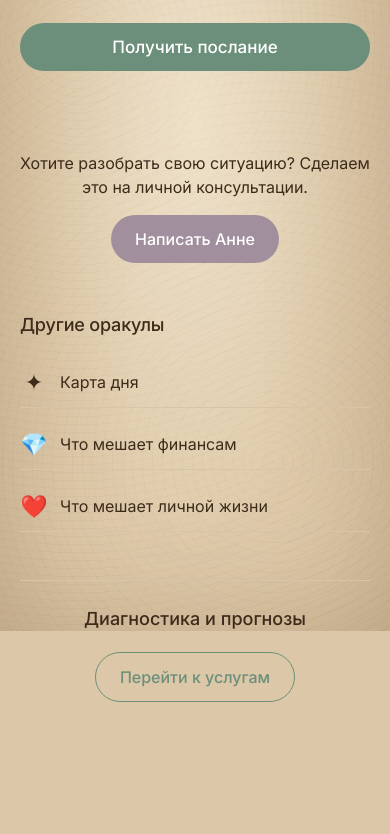
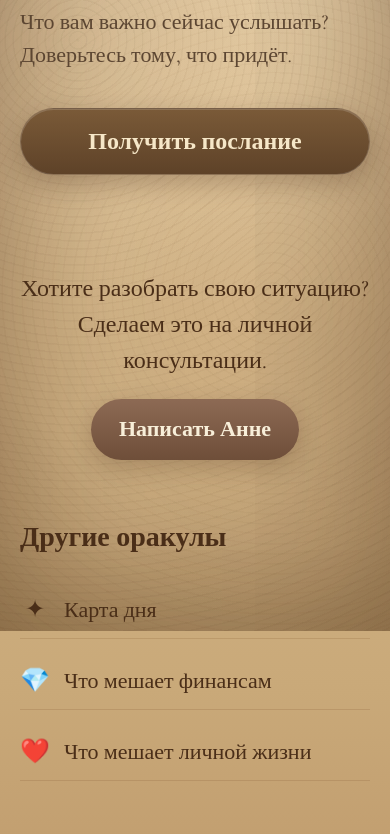
Before and after one commit to annaorakul/oracle, a plain HTML site: page index.html in a window 390 px wide. Shown: the part 213-1047 px from the top of the page. Before the commit the page ends 963 px from the top, so only its background shows below. Drawn offline with nearby package versions, Linux system fonts and the light colour scheme.

Commit message:
Update index.html

````diff
--- a/index.html
+++ b/index.html
@@ -1,10 +1,14 @@
+```html id="od9hmm"
 <!DOCTYPE html>
 <html lang="ru">
 <head>
     <meta charset="UTF-8">
     <meta name="viewport" content="width=device-width, initial-scale=1.0, viewport-fit=cover">
     <title>Анна — Послание Вселенной</title>
-    <link href="https://fonts.googleapis.com/css2?family=Inter:opsz,wght@14..32,300;14..32,400;14..32,500;14..32,600&display=swap" rel="stylesheet">
+
+    <!-- Шрифт старинной книги -->
+    <link href="https://fonts.googleapis.com/css2?family=Cormorant+Garamond:wght@400;500;600;700&display=swap" rel="stylesheet">
+
     <style>
         * {
             margin: 0;
@@ -13,167 +17,221 @@
         }
 
         body {
-            font-family: 'Inter', sans-serif;
+            font-family: 'Cormorant Garamond', serif;
             color: #2C2A2B;
             line-height: 1.5;
             padding: 0 16px;
             position: relative;
-            background-color: #DCC8A8; /* базовый тёплый тон */
+            overflow-x: hidden;
+
+            /* Фон древнего свитка */
+            background:
+                radial-gradient(circle at top, rgba(255,245,220,0.35), transparent 40%),
+                linear-gradient(
+                    180deg,
+                    #e2c79d 0%,
+                    #d7b98c 35%,
+                    #c9a979 70%,
+                    #b89063 100%
+                );
+
+            min-height: 100vh;
         }
 
-        /* Основной слой — имитация пергамента */
+        /* Текстура бумаги */
         body::before {
             content: '';
             position: fixed;
-            top: 0;
-            left: 0;
-            width: 100%;
-            height: 100%;
+            inset: 0;
             pointer-events: none;
             z-index: 0;
+
             background-image:
-                /* Светлое пятно в центре (как от освещения) */
-                radial-gradient(ellipse at 50% 40%, rgba(250, 242, 225, 0.6) 0%, rgba(230, 210, 180, 0.3) 60%, rgba(200, 170, 135, 0.2) 100%),
-                /* Мелкая зернистость пергамента */
-                repeating-radial-gradient(circle at 20% 30%, rgba(160, 120, 80, 0.08) 0px, rgba(160, 120, 80, 0.08) 1px, transparent 1px, transparent 8px),
-                repeating-radial-gradient(circle at 70% 80%, rgba(140, 100, 65, 0.06) 0px, rgba(140, 100, 65, 0.06) 1px, transparent 1px, transparent 10px);
-            background-blend-mode: overlay;
+                repeating-radial-gradient(
+                    circle at 20% 30%,
+                    rgba(90,60,30,0.05) 0px,
+                    rgba(90,60,30,0.05) 1px,
+                    transparent 2px,
+                    transparent 8px
+                ),
+
+                repeating-radial-gradient(
+                    circle at 70% 60%,
+                    rgba(120,80,40,0.04) 0px,
+                    rgba(120,80,40,0.04) 1px,
+                    transparent 2px,
+                    transparent 10px
+                ),
+
+                radial-gradient(
+                    circle at 15% 20%,
+                    rgba(120,70,30,0.10),
+                    transparent 35%
+                ),
+
+                radial-gradient(
+                    circle at 85% 70%,
+                    rgba(90,50,20,0.08),
+                    transparent 40%
+                );
+
+            mix-blend-mode: multiply;
+            opacity: 0.9;
         }
 
-        /* Тёмные края (эффект старого листа) */
+        /* Затемнение краёв */
         body::after {
             content: '';
             position: fixed;
-            top: 0;
-            left: 0;
-            width: 100%;
-            height: 100%;
+            inset: 0;
             pointer-events: none;
             z-index: 0;
-            box-shadow: inset 0 0 120px rgba(100, 70, 40, 0.25);
+
+            background:
+                radial-gradient(
+                    circle,
+                    transparent 55%,
+                    rgba(60,35,15,0.15) 100%
+                );
+
+            box-shadow:
+                inset 0 0 120px rgba(70,40,15,0.35),
+                inset 0 0 220px rgba(40,20,5,0.20);
         }
 
         .container {
             max-width: 600px;
             margin: 0 auto;
-            padding: 40px 0 64px;
+            padding: 48px 0 72px;
             position: relative;
             z-index: 1;
         }
 
         .name {
-            font-size: 32px;
-            font-weight: 600;
-            letter-spacing: -0.01em;
-            margin-bottom: 48px;
+            font-size: 42px;
+            font-weight: 700;
+            letter-spacing: 0.02em;
+            margin-bottom: 56px;
             text-align: center;
-            color: #3D2B1A;
+            color: #4A2E18;
+            text-shadow: 0 1px 1px rgba(255,255,255,0.25);
         }
 
         .oracle-title {
-            font-size: 24px;
-            font-weight: 500;
-            margin-bottom: 16px;
-            letter-spacing: -0.01em;
+            font-size: 34px;
+            font-weight: 600;
+            margin-bottom: 18px;
             text-align: left;
-            color: #3D2B1A;
+            color: #4A2E18;
         }
 
         .intro-text {
-            font-size: 18px;
+            font-size: 24px;
             font-weight: 400;
-            color: #5A4A35;
-            margin-bottom: 32px;
-            line-height: 1.4;
+            color: #5C4632;
+            margin-bottom: 36px;
+            line-height: 1.5;
             text-align: left;
         }
 
         .primary-btn {
-            background-color: #6B8F7A;
-            color: white;
-            border: none;
+            background: linear-gradient(180deg, #7A5A38 0%, #5E4228 100%);
+            color: #F6E7C8;
+            border: 1px solid rgba(255,255,255,0.15);
             width: 100%;
-            padding: 16px 24px;
-            font-size: 18px;
-            font-weight: 500;
-            font-family: 'Inter', sans-serif;
-            border-radius: 48px;
+            padding: 18px 24px;
+            font-size: 24px;
+            font-weight: 600;
+            font-family: 'Cormorant Garamond', serif;
+            border-radius: 999px;
             cursor: pointer;
-            transition: background-color 0.2s ease;
-            margin-bottom: 32px;
+            transition: all 0.25s ease;
+            margin-bottom: 40px;
             text-align: center;
+            box-shadow:
+                0 8px 24px rgba(50,25,10,0.25),
+                inset 0 1px 0 rgba(255,255,255,0.15);
         }
 
         .primary-btn:hover {
-            background-color: #5D7D6B;
+            transform: translateY(-2px);
+            box-shadow:
+                0 12px 28px rgba(50,25,10,0.35),
+                inset 0 1px 0 rgba(255,255,255,0.2);
         }
 
         .message-block {
-            background-color: rgba(250, 242, 230, 0.75);
+            background: rgba(245, 229, 197, 0.72);
             backdrop-filter: blur(2px);
-            border-radius: 24px;
-            padding: 24px 20px;
-            margin-bottom: 48px;
+            border-radius: 28px;
+            padding: 32px 24px;
+            margin-bottom: 56px;
             text-align: center;
-            border: 1px solid #D8C4A8;
+
+            border: 1px solid rgba(120,80,40,0.18);
+
+            box-shadow:
+                0 12px 36px rgba(70,40,15,0.12),
+                inset 0 1px 0 rgba(255,255,255,0.35);
         }
 
         .universe-says {
             font-size: 14px;
-            font-weight: 400;
+            font-weight: 600;
             text-transform: uppercase;
-            letter-spacing: 1px;
-            color: #A1825A;
-            margin-bottom: 12px;
+            letter-spacing: 2px;
+            color: #8A6645;
+            margin-bottom: 16px;
         }
 
         .message-text {
-            font-size: 20px;
-            font-weight: 400;
-            line-height: 1.5;
-            color: #2C2A2B;
+            font-size: 32px;
+            font-weight: 500;
+            line-height: 1.45;
+            color: #3A2416;
         }
 
         .consult-block {
-            margin: 48px 0;
+            margin: 56px 0;
             text-align: center;
         }
 
         .consult-text {
-            font-size: 16px;
+            font-size: 24px;
             font-weight: 400;
-            color: #3D2B1A;
-            margin-bottom: 16px;
+            color: #4A2E18;
+            margin-bottom: 20px;
         }
 
         .secondary-btn-lilac {
-            background-color: #A28F9D;
+            background: linear-gradient(180deg, #8D6A54 0%, #6E4E39 100%);
             border: none;
-            color: white;
-            padding: 12px 24px;
-            font-size: 16px;
-            font-weight: 500;
-            font-family: 'Inter', sans-serif;
-            border-radius: 48px;
+            color: #F8EFD9;
+            padding: 14px 28px;
+            font-size: 22px;
+            font-weight: 600;
+            font-family: 'Cormorant Garamond', serif;
+            border-radius: 999px;
             cursor: pointer;
-            transition: background-color 0.2s ease;
+            transition: all 0.2s ease;
             text-decoration: none;
             display: inline-block;
+            box-shadow: 0 8px 24px rgba(50,25,10,0.22);
         }
 
         .secondary-btn-lilac:hover {
-            background-color: #8E7A89;
+            transform: translateY(-2px);
         }
 
         .secondary-btn-sage {
             background-color: transparent;
-            border: 1.5px solid #6B8F7A;
-            color: #6B8F7A;
-            padding: 12px 24px;
-            font-size: 16px;
-            font-weight: 500;
-            font-family: 'Inter', sans-serif;
-            border-radius: 48px;
+            border: 1.5px solid #6A4A2D;
+            color: #6A4A2D;
+            padding: 14px 28px;
+            font-size: 22px;
+            font-weight: 600;
+            font-family: 'Cormorant Garamond', serif;
+            border-radius: 999px;
             cursor: pointer;
             transition: all 0.2s ease;
             text-decoration: none;
@@ -181,99 +239,61 @@
         }
 
         .secondary-btn-sage:hover {
-            background-color: #6B8F7A10;
-            border-color: #5D7D6B;
-            color: #5D7D6B;
+            background-color: rgba(106,74,45,0.08);
         }
 
         .other-oracles {
-            margin: 48px 0;
+            margin: 56px 0;
         }
 
         .section-title {
-            font-size: 18px;
-            font-weight: 500;
-            margin-bottom: 20px;
-            letter-spacing: -0.01em;
-            color: #3D2B1A;
+            font-size: 28px;
+            font-weight: 600;
+            margin-bottom: 24px;
+            color: #4A2E18;
         }
 
         .oracle-links {
             display: flex;
             flex-direction: column;
-            gap: 12px;
+            gap: 14px;
         }
 
         .oracle-item {
             display: flex;
             align-items: center;
-            gap: 12px;
-            font-size: 16px;
-            font-weight: 400;
-            color: #3D2B1A;
+            gap: 14px;
+            font-size: 24px;
+            font-weight: 500;
+            color: #4A2E18;
             text-decoration: none;
-            padding: 8px 0;
-            border-bottom: 1px solid #D8C4A8;
+            padding: 10px 0;
+            border-bottom: 1px solid rgba(120,80,40,0.18);
             transition: color 0.2s ease;
         }
 
         .oracle-item:hover {
-            color: #6B8F7A;
+            color: #7A5A38;
         }
 
         .oracle-emoji {
-            font-size: 22px;
-            width: 28px;
+            font-size: 24px;
+            width: 30px;
             text-align: center;
         }
 
         .diagnostic-block {
-            margin: 48px 0 0;
+            margin: 56px 0 0;
             text-align: center;
-            padding-top: 24px;
-            border-top: 1px solid #D8C4A8;
+            padding-top: 28px;
+            border-top: 1px solid rgba(120,80,40,0.18);
         }
 
         .diagnostic-title {
-            font-size: 18px;
-            font-weight: 500;
-            margin-bottom: 20px;
-            color: #3D2B1A;
-        }
-
-        @media (max-width: 480px) {
-            body {
-                padding: 0 20px;
-            }
-            .container {
-                padding: 32px 0 48px;
-            }
-            .name {
-                font-size: 28px;
-                margin-bottom: 36px;
-            }
-            .oracle-title {
-                font-size: 22px;
-            }
-            .intro-text {
-                font-size: 16px;
-            }
-            .primary-btn {
-                font-size: 17px;
-                padding: 14px 20px;
-            }
-            .message-text {
-                font-size: 18px;
-            }
-        }
-
-        @media (max-width: 360px) {
-            .message-text {
-                font-size: 17px;
-            }
-            .oracle-item {
-                font-size: 15px;
-            }
+            font-size: 28px;
+            font-weight: 600;
+            margin-bottom: 24px;
+            color: #4A2E18;
         }
 
         .primary-btn:active {
@@ -283,16 +303,54 @@
         .hidden {
             display: none;
         }
+
+        @media (max-width: 480px) {
+            body {
+                padding: 0 20px;
+            }
+
+            .container {
+                padding: 36px 0 56px;
+            }
+
+            .name {
+                font-size: 36px;
+                margin-bottom: 42px;
+            }
+
+            .oracle-title {
+                font-size: 30px;
+            }
+
+            .intro-text {
+                font-size: 22px;
+            }
+
+            .message-text {
+                font-size: 28px;
+            }
+
+            .oracle-item {
+                font-size: 22px;
+            }
+        }
     </style>
 </head>
 <body>
+
 <div class="container">
+
     <div class="name">Анна</div>
 
     <div class="oracle-title">Послание Вселенной</div>
-    <div class="intro-text">Что вам важно сейчас услышать? Доверьтесь тому, что придёт.</div>
 
-    <button class="primary-btn" id="getMessageBtn">Получить послание</button>
+    <div class="intro-text">
+        Что вам важно сейчас услышать? Доверьтесь тому, что придёт.
+    </div>
+
+    <button class="primary-btn" id="getMessageBtn">
+        Получить послание
+    </button>
 
     <div id="messageOutput" class="message-block hidden">
         <div class="universe-says">Вселенная говорит тебе</div>
@@ -300,28 +358,53 @@
     </div>
 
     <div class="consult-block">
-        <div class="consult-text">Хотите разобрать свою ситуацию? Сделаем это на личной консультации.</div>
-        <a href="https://t.me/Anna_prognoz" class="secondary-btn-lilac" target="_blank">Написать Анне</a>
+        <div class="consult-text">
+            Хотите разобрать свою ситуацию? Сделаем это на личной консультации.
+        </div>
+
+        <a href="https://t.me/Anna_prognoz"
+           class="secondary-btn-lilac"
+           target="_blank">
+            Написать Анне
+        </a>
     </div>
 
     <div class="other-oracles">
-        <div class="section-title">Другие оракулы</div>
+
+        <div class="section-title">
+            Другие оракулы
+        </div>
+
         <div class="oracle-links">
+
             <a href="#" class="oracle-item">
-                <span class="oracle-emoji">✦</span> Карта дня
+                <span class="oracle-emoji">✦</span>
+                Карта дня
             </a>
+
             <a href="#" class="oracle-item">
-                <span class="oracle-emoji">💎</span> Что мешает финансам
+                <span class="oracle-emoji">💎</span>
+                Что мешает финансам
             </a>
+
             <a href="#" class="oracle-item">
-                <span class="oracle-emoji">❤️</span> Что мешает личной жизни
+                <span class="oracle-emoji">❤️</span>
+                Что мешает личной жизни
             </a>
+
         </div>
     </div>
 
     <div class="diagnostic-block">
-        <div class="diagnostic-title">Диагностика и прогнозы</div>
-        <a href="#" class="secondary-btn-sage">Перейти к услугам</a>
+
+        <div class="diagnostic-title">
+            Диагностика и прогнозы
+        </div>
+
+        <a href="#" class="secondary-btn-sage">
+            Перейти к услугам
+        </a>
+
     </div>
 </div>
 
@@ -384,26 +467,35 @@
 
     function displayMessage() {
         const newMessage = getRandomMessage();
+
         messageText.textContent = newMessage;
+
         if (messageOutput.classList.contains('hidden')) {
+
             messageOutput.classList.remove('hidden');
             messageOutput.style.opacity = '0';
+
             setTimeout(() => {
-                messageOutput.style.transition = 'opacity 0.3s ease';
+                messageOutput.style.transition = 'opacity 0.4s ease';
                 messageOutput.style.opacity = '1';
             }, 10);
+
         } else {
+
             messageOutput.style.transition = 'none';
             messageOutput.style.opacity = '0';
+
             setTimeout(() => {
                 messageText.textContent = newMessage;
-                messageOutput.style.transition = 'opacity 0.3s ease';
+                messageOutput.style.transition = 'opacity 0.4s ease';
                 messageOutput.style.opacity = '1';
-            }, 50);
+            }, 80);
         }
     }
 
     getMessageBtn.addEventListener('click', displayMessage);
 </script>
+
 </body>
 </html>
+```
````
